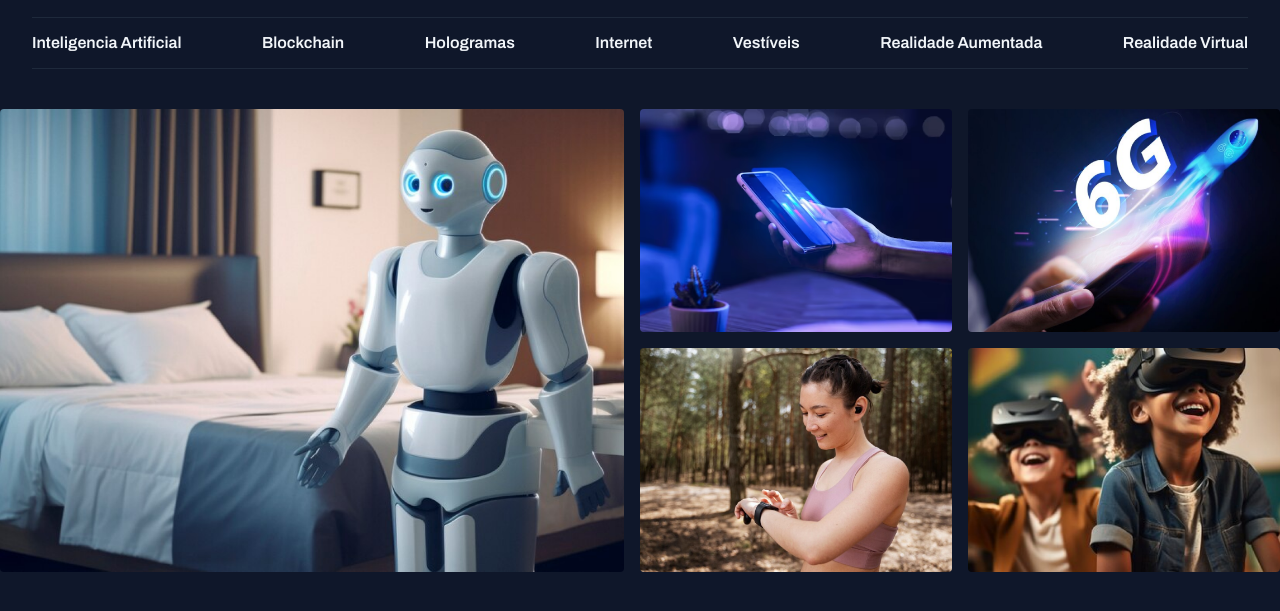
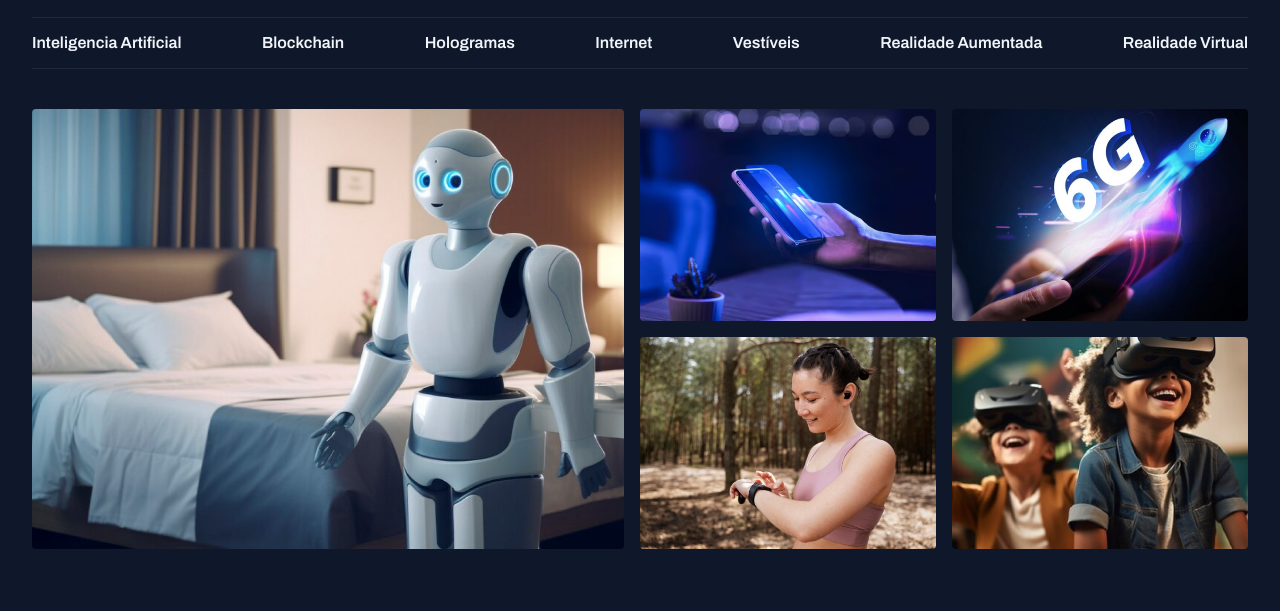
Before and after one commit to ErosCoding/Portal-de-Noticias, a plain HTML site: page index.html in a window 1280 px wide. Shown: the part 55-666 px from the top of the page. Drawn offline with Linux system fonts and the light colour scheme.

Commit message:
Correções da Seção

```diff
--- a/index.html
+++ b/index.html
@@ -39,7 +39,7 @@
     </nav>
   </header>
 
-  <main class="grid-container">
+  <main class="grid container">
     <section id="featured" class="grid grid-flow-col gap-16">
       <div>
         <img src="assets/Imgs/Image 01.png" alt="">
--- a/styles/global.css
+++ b/styles/global.css
@@ -39,12 +39,16 @@ h1, h2, h3 {
   font: inherit;
 }
 
+main {
+  margin-top: 40px;
+}
+
+img {
+  max-width: 100%;
+}
+
 .container {
   max-width: 1280px;
   padding-inline: 32px;
   margin-inline: auto;
 }
-
-main {
-  margin-top: 40px;
-}
--- a/styles/sections.css
+++ b/styles/sections.css
@@ -1,3 +1,4 @@
+
 #featured {
   img{
     height: 100%;
--- a/styles/utility.css
+++ b/styles/utility.css
@@ -8,10 +8,6 @@
   grid-auto-flow: column;
 }
 
-img{
-  max-width: 100%;
-}
-
 .grid-cols-2 {
   grid-template-columns: 1fr 1fr;
 }
```
